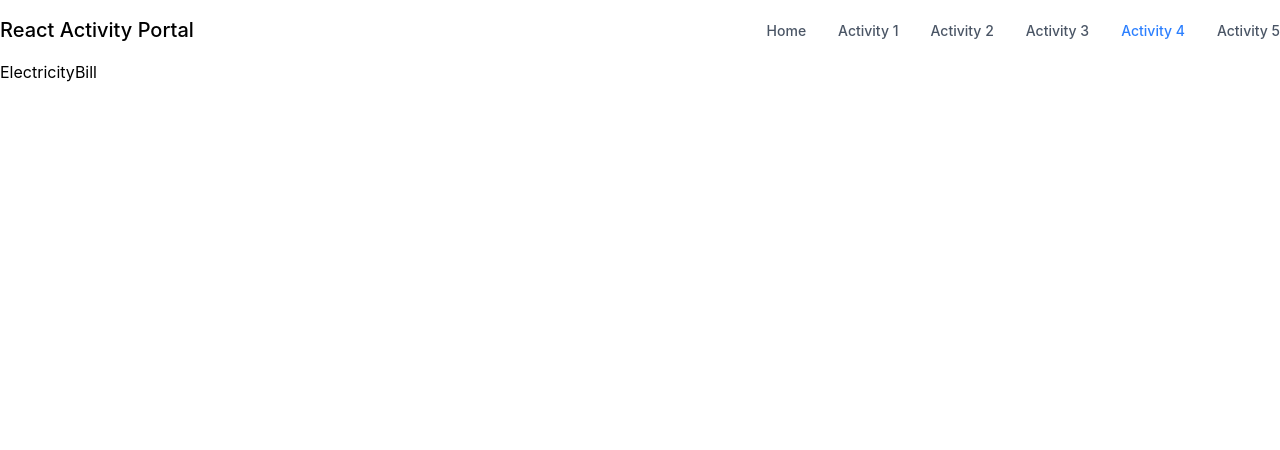
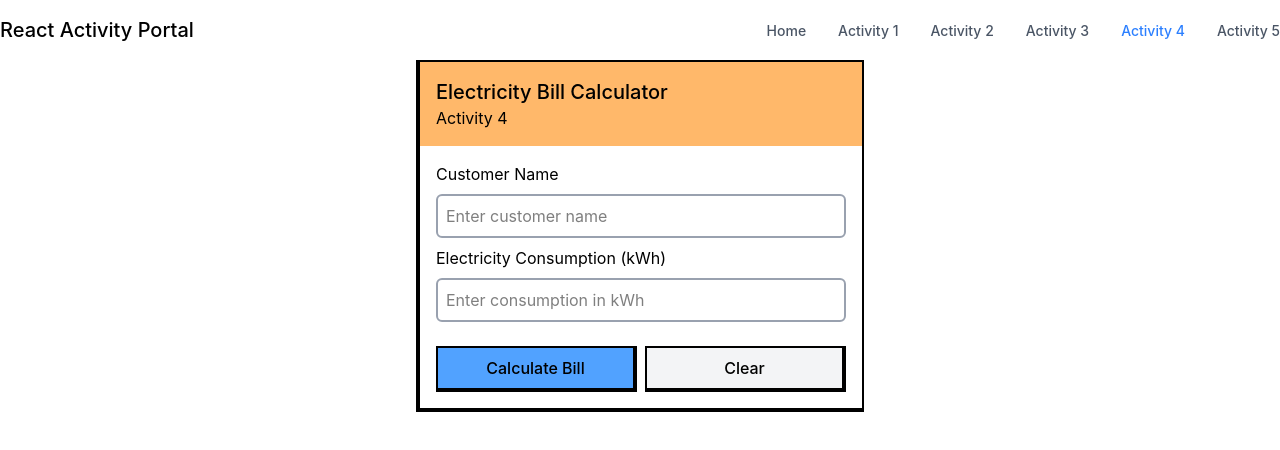
Before and after one commit to leirdDev/react-activity, a React (Vite) app: page /electricity-bill in a window 1280 px wide. Shown: the top 450 px of the page. Built offline with nearby package versions, Linux system fonts and the light colour scheme.

Commit message:
feat: implement electricity bill calculation

```diff
--- a/src/pages/ElectricityBill.jsx
+++ b/src/pages/ElectricityBill.jsx
@@ -1,7 +1,140 @@
-
+import { useState } from "react";
+import ActivityCard from "../components/ActivityCard";
+import Input from "../components/Input";
+import Button from "../components/Button";
 
 export default function ElectricityBill() {
+  const [customerName, setCustomerName] = useState("");
+  const [electConsumption, setElectConsumption] = useState("");
+  const [isSubmitted, setIsSubmitted] = useState(false);
+  const [error, setError] = useState("");
+  const [bill, setBill] = useState(null);
+
+  const multiplier = (value) => {
+    if (value <= 100) {
+      return 10;
+    } else if (value <= 200) {
+      return 12;
+    } else if (value <= 300) {
+      return 15;
+    } else {
+      return 18;
+    }
+  };
+
+  const handleSubmit = () => {
+    setError("");
+    setIsSubmitted(false);
+
+    const name = customerName.trim();
+    const consumption = Number(electConsumption);
+
+    if (!name) {
+      setError("Please enter a customer name.");
+      return;
+    }
+
+    if (!consumption) {
+      setError("Please enter electricity consumption.");
+      return;
+    }
+
+    if (!electConsumption || consumption < 0) {
+      setError("Please enter a valid electricity consumption.");
+      return;
+    }
+
+    const rate = multiplier(consumption);
+    const total = consumption * rate;
+
+    setBill({
+      name,
+      consumption,
+      rate,
+      total,
+    });
+
+    setIsSubmitted(true);
+  };
+
+  const clearFields = () => {
+    setError("");
+    setCustomerName("");
+    setElectConsumption("");
+    setIsSubmitted(false);
+    setBill(null);
+  };
+
   return (
-    <div>ElectricityBill</div>
-  )
+    <ActivityCard
+      title="Electricity Bill Calculator"
+      subtitle="Activity 4"
+      color="bg-orange-300"
+    >
+      <Input
+        label="Customer Name"
+        placeholder="Enter customer name"
+        value={customerName}
+        onChange={setCustomerName}
+      />
+
+      <Input
+        label="Electricity Consumption (kWh)"
+        placeholder="Enter consumption in kWh"
+        value={electConsumption}
+        onChange={setElectConsumption}
+        type="number"
+      />
+
+      {error && <p className="text-red-500 font-medium">{error}</p>}
+
+      <div className="flex gap-2">
+        <Button onClick={handleSubmit}>Calculate Bill</Button>
+
+        <Button variant="secondary" onClick={clearFields}>
+          Clear
+        </Button>
+      </div>
+
+      {isSubmitted && bill && (
+        <div className="mt-4  border bg-slate-50 overflow-hidden">
+          <div className="p-6">
+            <p className="flex justify-between">
+              <span>Customer Name</span>
+              <span>{bill.name}</span>
+            </p>
+
+            <p className="flex justify-between">
+              <span>Consumption</span>
+              <span>{bill.consumption} kWh</span>
+            </p>
+
+            <p className="flex justify-between">
+              <span>Rate</span>
+              <span>₱{bill.rate} / kWh</span>
+            </p>
+
+            <p className="flex justify-between">
+              <span>Total Bill</span>
+              <span className="text-xl font-bold text-violet-600">
+                ₱{bill.total}
+              </span>
+            </p>
+          </div>
+
+          <p
+            className={`p-6 text-center text-lg font-medium ${
+              bill.total > 5000
+                ? "bg-red-50 text-red-600"
+                : "bg-green-50 text-green-600"
+            }`}
+          >
+            {bill.total > 5000
+              ? "High Electricity Usage"
+              : "Normal Electricity Usage"}
+          </p>
+        </div>
+      )}
+    </ActivityCard>
+  );
 }
```
